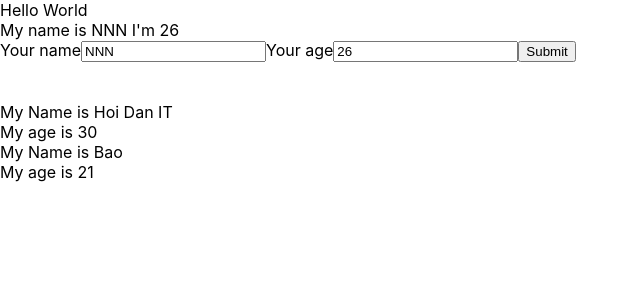
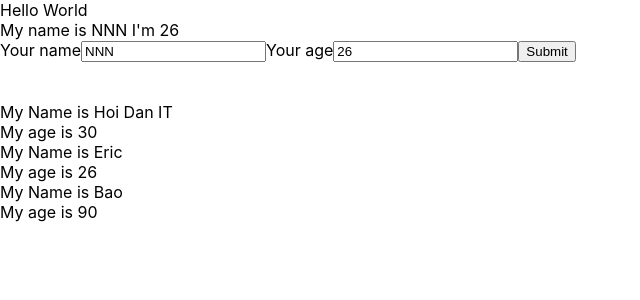
Before and after one commit to BaoBongBong/TestDemo, a React (Create React App) app: page / in a window 1280 px wide. Shown: the top 300 px of the page, without its empty margins (0-640 px from the left). Built offline with nearby package versions, Linux system fonts and the light colour scheme.

Commit message:
Outputting List

```diff
--- a/src/components/DisplayInfor.js
+++ b/src/components/DisplayInfor.js
@@ -2,18 +2,40 @@ import React from "react";
 
 class DisplayInfor extends React.Component {
     render() {
-        console.log(this.props)
+
         //props
         //destructuring
-        const { age, name } = this.props; //object
+        const { listUser } = this.props; //object
+
+        console.log(listUser)
         return (
             <div>
+                {listUser.map((user, index) => {
+                    console.log(user)
+                    return (
+                        <div key={user.id}>
+                            <div>
+                                My Name is {user.name}
+                            </div>
+                            <div>
+                                My age is {user.age}
+                            </div>
+                        </div>
+                    )
+                })}
+                {/* <div>
+                    My Name is {name}
+                </div>
+                <div>
+                    My age is {age}
+                </div>
+                <hr></hr>
                 <div>
                     My Name is {name}
                 </div>
                 <div>
                     My age is {age}
-                </div>
+                </div> */}
             </div>
         )
     }
--- a/src/components/MyComponent.js
+++ b/src/components/MyComponent.js
@@ -3,15 +3,21 @@ import UserInfor from "./UserInfo";
 import DisplayInfor from "./DisplayInfor";
 
 class MyComponent extends React.Component {
+    state = {
+        listUser: [
+            { id: 1, name: "Hoi Dan IT", age: "30" },
+            { id: 2, name: "Eric", age: "26" },
+            { id: 3, name: "Bao", age: "90" },
+        ]
+    }
+
     //JSX
     render() {
-        const myInfor = ['a', 'b', 'c']
         return (
             <div>
                 <UserInfor></UserInfor>
                 <br /> <br />
-                <DisplayInfor name="Hoi Dan IT" age="30"></DisplayInfor>
-                <DisplayInfor name="Bao" age="21" myInfor={myInfor}></DisplayInfor>
+                <DisplayInfor listUser={this.state.listUser}></DisplayInfor>
             </div>
         );
     }
```
